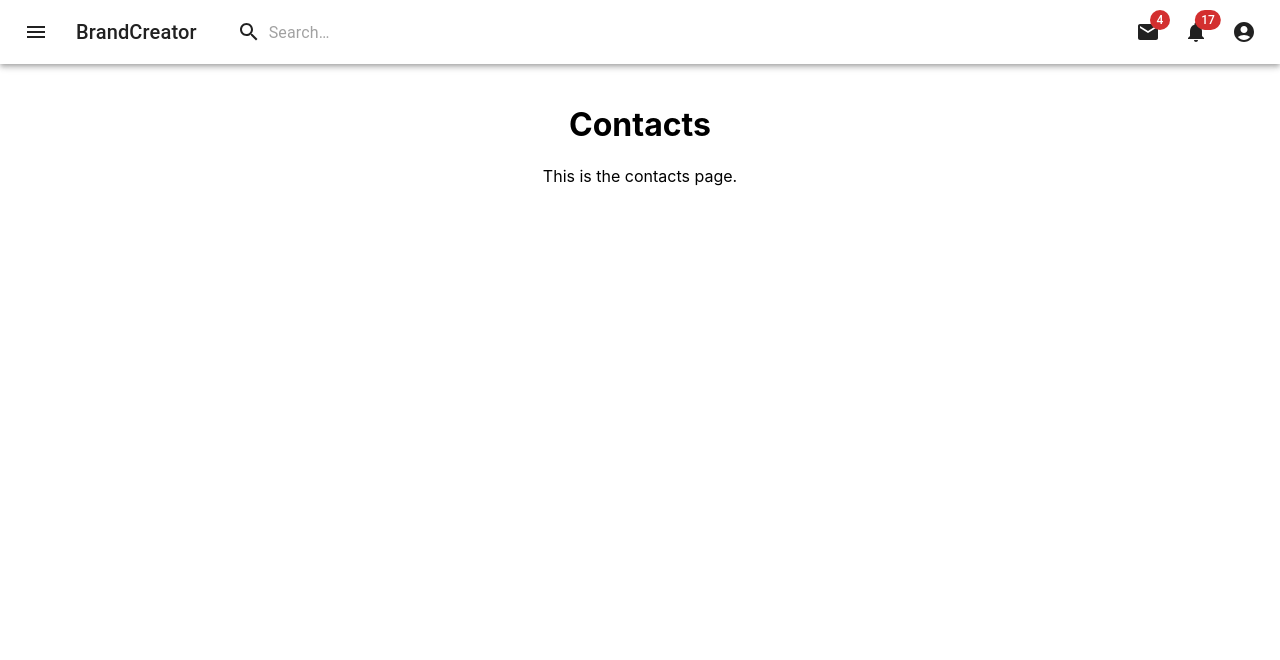
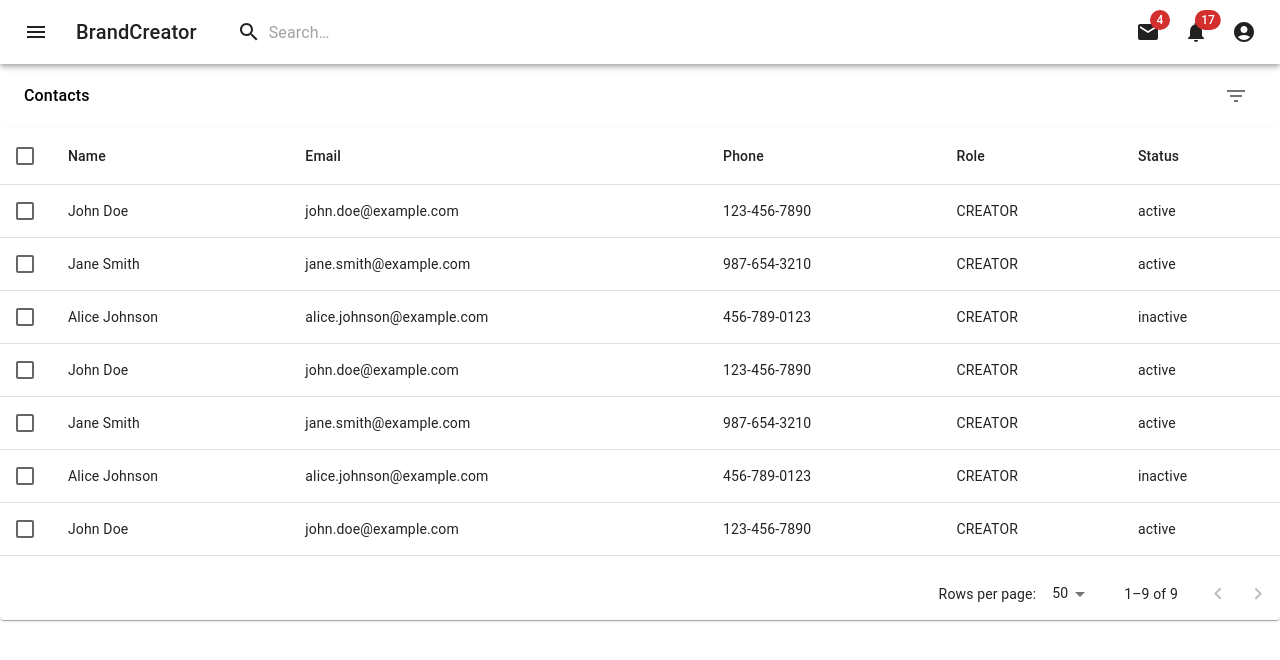
Before and after one commit to rakshajag13/brand-creators, a React (Create React App) app in the folder frontend/: page /contacts in a window 1280 px wide. Shown: the top 660 px of the page. Built offline with nearby package versions, Linux system fonts and the light colour scheme; sample sign-in values are in the browser's storage.

Commit message:
table for contacts

```diff
--- a/frontend/src/components/Contacts.tsx
+++ b/frontend/src/components/Contacts.tsx
@@ -1,12 +1,181 @@
 import React from 'react';
+import {
+    Table,
+    TableBody,
+    TableCell,
+    TableContainer,
+    TableHead,
+    TableRow,
+    Paper,
+    Typography,
+    Checkbox,
+    TablePagination,
+    Box,
+    IconButton,
+    Tooltip,
+    Toolbar,
+} from '@mui/material';
+import { alpha } from '@mui/material/styles';
 
-const Contact = () => {
+import DeleteIcon from '@mui/icons-material/Delete';
+import FilterListIcon from '@mui/icons-material/FilterList';
+
+const Contacts = () => {
+    // Mock data for contacts
+    const contacts = [
+        { id: 1, firstName: 'John ', lastName: 'Doe', email: 'john.doe@example.com', phone: '123-456-7890', role: 'CREATOR', status: 'active', clientId: 1 },
+        { id: 2, firstName: 'Jane ', lastName: 'Smith', email: 'jane.smith@example.com', phone: '987-654-3210', role: 'CREATOR', status: 'active', clientId: 1 },
+        { id: 3, firstName: 'Alice ', lastName: 'Johnson', email: 'alice.johnson@example.com', phone: '456-789-0123', role: 'CREATOR', status: 'inactive', clientId: 1 },
+        { id: 4, firstName: 'John ', lastName: 'Doe', email: 'john.doe@example.com', phone: '123-456-7890', role: 'CREATOR', status: 'active', clientId: 1 },
+        { id: 5, firstName: 'Jane ', lastName: 'Smith', email: 'jane.smith@example.com', phone: '987-654-3210', role: 'CREATOR', status: 'active', clientId: 1 },
+        { id: 6, firstName: 'Alice ', lastName: 'Johnson', email: 'alice.johnson@example.com', phone: '456-789-0123', role: 'CREATOR', status: 'inactive', clientId: 1 },
+        { id: 7, firstName: 'John ', lastName: 'Doe', email: 'john.doe@example.com', phone: '123-456-7890', role: 'CREATOR', status: 'active', clientId: 1 },
+        { id: 8, firstName: 'Jane ', lastName: 'Smith', email: 'jane.smith@example.com', phone: '987-654-3210', role: 'CREATOR', status: 'active', clientId: 1 },
+        { id: 9, firstName: 'Alice ', lastName: 'Johnson', email: 'alice.johnson@example.com', phone: '456-789-0123', role: 'CREATOR', status: 'inactive', clientId: 1 },
+    ];
+    const [page, setPage] = React.useState(0);
+    const [rowsPerPage, setRowsPerPage] = React.useState(5);
+
+    const [dense, setDense] = React.useState(false);
+    /*************  ✨ Codeium Command ⭐  *************/
+    /**
+     * Updates the current page in the pagination state.
+     *
+     * @param event - The event that triggered the page change.
+     * @param newPage - The new page number to set.
+     */
+    /******  ff408962-f384-4eba-ba5e-d1a396ce9f41  *******/
+    const handleChangePage = (event: unknown, newPage: number) => {
+        setPage(newPage);
+    };
+
+    const handleChangeRowsPerPage = (event: React.ChangeEvent<HTMLInputElement>) => {
+        setRowsPerPage(parseInt(event.target.value, 10));
+        setPage(0);
+    };
+
+
+    interface EnhancedTableToolbarProps {
+        numSelected: number;
+    }
+    function EnhancedTableToolbar(props: EnhancedTableToolbarProps) {
+        const { numSelected } = props;
+        return (
+            <Toolbar
+                style={
+                    {
+                        display: 'flex',
+                        justifyContent: 'space-between',
+                    }
+                }
+
+            >
+                {numSelected > 0 ? (
+                    <Typography
+                        sx={{ flex: '1 1 100%' }}
+                        color="inherit"
+                        variant="subtitle1"
+                        component="div"
+                    >
+                        {numSelected} selected
+                    </Typography>
+                ) : (
+                    <Typography
+
+                        style={{ fontWeight: 501 }}
+
+                    >
+                        Contacts
+                    </Typography>
+                )}
+                {numSelected > 0 ? (
+                    <Tooltip title="Delete">
+                        <IconButton>
+                            <DeleteIcon />
+                        </IconButton>
+                    </Tooltip>
+                ) : (
+                    <Tooltip title="Filter list">
+                        <IconButton>
+                            <FilterListIcon />
+                        </IconButton>
+                    </Tooltip>
+                )}
+            </Toolbar>
+        );
+    }
+
     return (
-        <div style={{ padding: 20 }}>
-            <h1>Contacts</h1>
-            <p>This is the contacts page.</p>
-        </div>
+        <>
+            <EnhancedTableToolbar numSelected={0} />
+            <Paper sx={{ width: '100%', mb: 2, overflow: 'hidden', position: 'relative' }}>
+
+                <TableContainer sx={{ maxHeight: 440 }}>
+                    <Table
+                        sx={{ minWidth: 600 }}
+
+                        stickyHeader aria-label="sticky table"
+
+                    >
+                        <TableHead>
+                            <TableRow >
+                                <TableCell padding="checkbox">
+                                    <Checkbox
+                                        color="primary"
+                                        // indeterminate={numSelected > 0 && numSelected < rowCount}
+                                        // checked={rowCount > 0 && numSelected === rowCount}
+                                        // onChange={onSelectAllClick}
+                                        inputProps={{
+                                            'aria-label': 'select all desserts',
+                                        }}
+                                    />
+                                </TableCell>
+                                <TableCell>Name</TableCell>
+                                <TableCell>Email</TableCell>
+                                <TableCell>Phone</TableCell>
+                                <TableCell>Role</TableCell>
+                                <TableCell>Status</TableCell>
+                            </TableRow>
+                        </TableHead>
+                        <TableBody>
+                            {contacts.map((contact) => (
+                                <TableRow key={contact.id} sx={{ '&:last-child td, &:last-child th': { border: 0 } }}>
+                                    <TableCell padding="checkbox">
+                                        <Checkbox
+                                            color="primary"
+                                            // indeterminate={numSelected > 0 && numSelected < rowCount}
+                                            // checked={rowCount > 0 && numSelected === rowCount}
+                                            // onChange={onSelectAllClick}
+                                            inputProps={{
+                                                'aria-label': 'select all desserts',
+                                            }}
+                                        />
+                                    </TableCell>
+
+                                    <TableCell>{contact.firstName + " " + contact.lastName}</TableCell>
+                                    <TableCell>{contact.email}</TableCell>
+                                    <TableCell>{contact.phone}</TableCell>
+                                    <TableCell>{contact.role}</TableCell>
+                                    <TableCell>{contact.status}</TableCell>
+                                </TableRow>
+                            ))}
+                        </TableBody>
+                    </Table>
+                </TableContainer>
+                <TablePagination
+
+                    component="div"
+                    count={contacts.length}
+                    rowsPerPage={50}
+                    page={page}
+                    onPageChange={handleChangePage}
+                    onRowsPerPageChange={handleChangeRowsPerPage}
+                />
+            </Paper>
+
+        </>
+
     );
 };
 
-export default Contact;
+export default Contacts;
```
